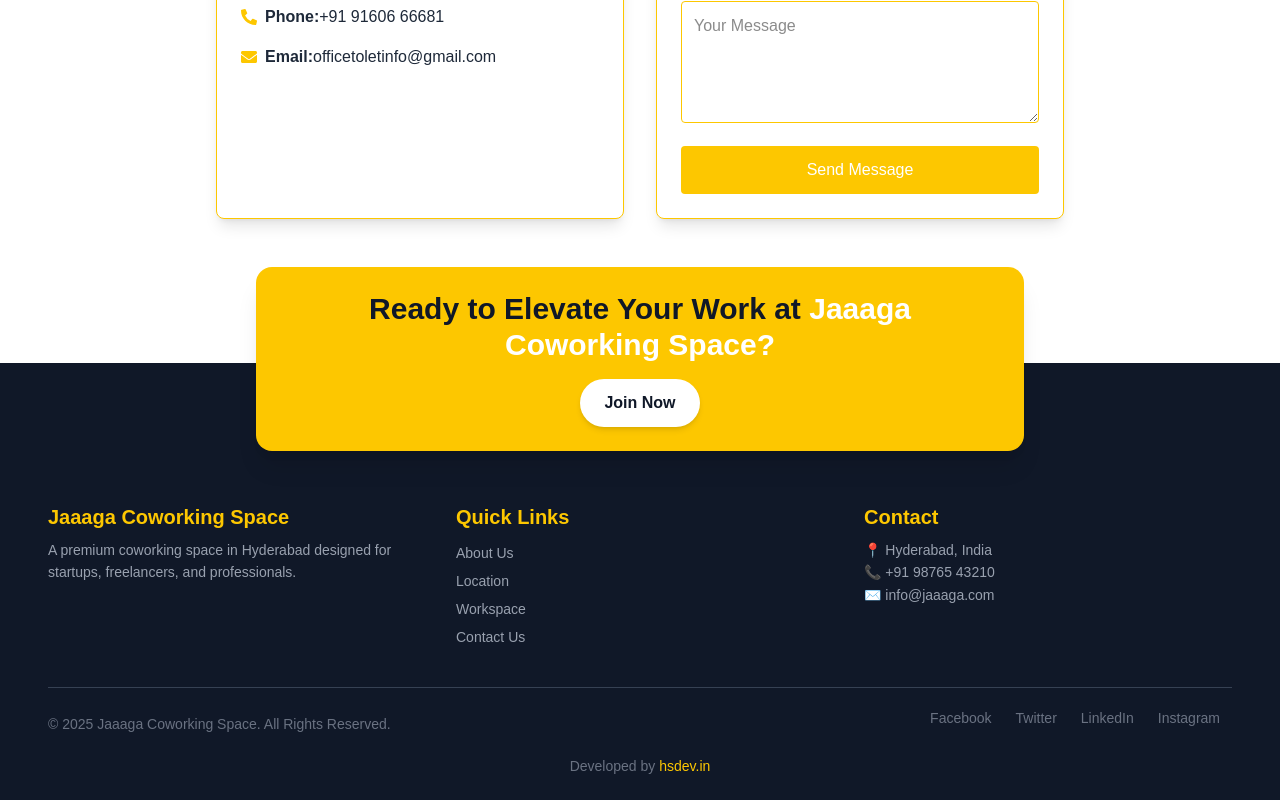
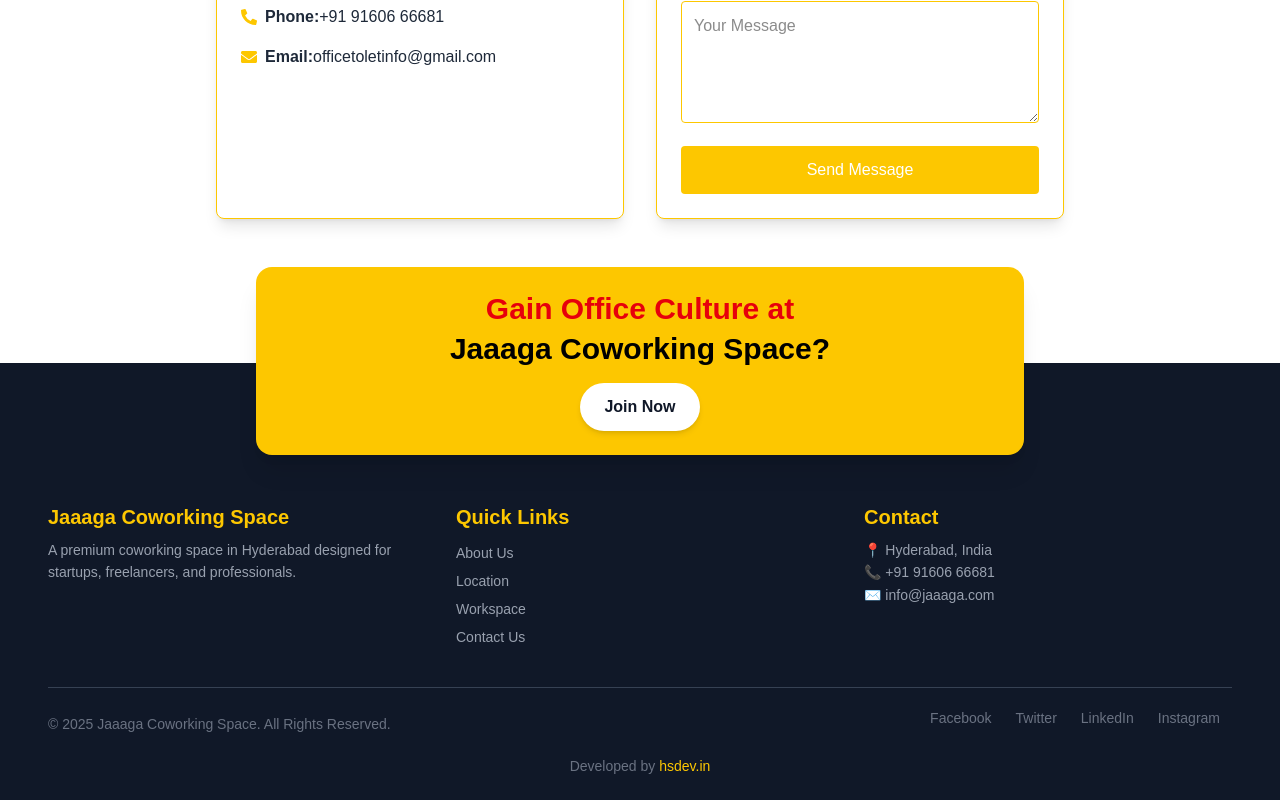
Before and after one commit to sushmasri1906/Jaaaga-coworking-space, a Next.js app: page / in a window 1280 px wide. Shown: the part 4270-5070 px from the top of the page. Built offline with nearby package versions, Linux system fonts and the light colour scheme.

Commit message:
footer updated

```diff
--- a/src/components/Footer.tsx
+++ b/src/components/Footer.tsx
@@ -19,9 +19,9 @@
 				whileTap={{ scale: 0.98 }}
 				transition={{ duration: 0.6, ease: "easeOut" }}
 				className="absolute -top-24 left-1/2 transform -translate-x-1/2 w-[90%] max-w-3xl bg-yellow-400 text-center py-6 rounded-2xl shadow-xl px-6 md:px-12">
-				<h2 className="text-2xl md:text-3xl font-bold mb-4 text-gray-900">
-					Ready to Elevate Your Work at{" "}
-					<span className="text-white">Jaaaga Coworking Space?</span>
+				<h2 className="text-2xl md:text-3xl font-bold mb-4 text-red-600">
+					Gain Office Culture at{" "}
+					<h2 className="text-black mt-1">Jaaaga Coworking Space?</h2>
 				</h2>
 				<Link href="/contact">
 					<motion.button
@@ -88,7 +88,7 @@
 						<h3 className="text-xl font-semibold text-yellow-400">Contact</h3>
 						<p className="text-gray-400 mt-2 text-sm leading-relaxed">
 							📍 Hyderabad, India
-							<br /> 📞 +91 98765 43210
+							<br /> 📞 +91 91606 66681
 							<br /> ✉️ info@jaaaga.com
 						</p>
 					</motion.div>
```
